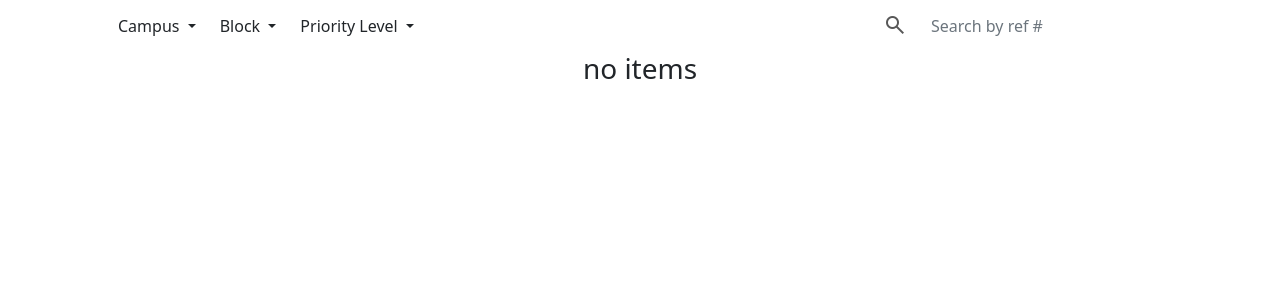
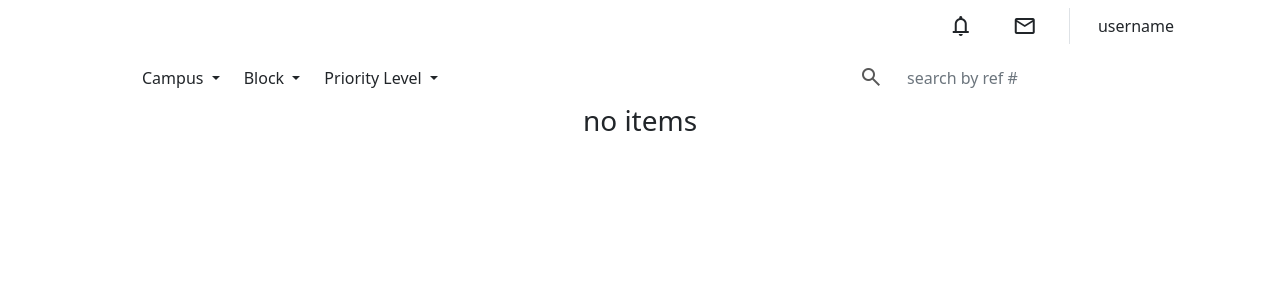
Before and after one commit to NcebaZA/Safety-and-maintanance, a Flask app: page /issues_table in a window 1280 px wide. Shown: the top 300 px of the page. Run offline with Flask 2, Linux system fonts and the light colour scheme; data comes from the database, SQL or seed files in the repository; data that the repository does not hold is empty; some libraries are stand-ins or nearby versions.

Commit message:
Added "view issues" screen plus navbar.

```diff
--- a/main.py
+++ b/main.py
@@ -200,14 +200,14 @@ def show_issues():
 
         tdataDB_id = [item.id for item in filtered_data.all()]
         main['pages'] = tdataDB.query.filter(tdataDB.id.in_(
-            tuple(tdataDB_id))).paginate(page=page, per_page=4)
+            tuple(tdataDB_id))).paginate(page=page, per_page=12)
 
         return main
 
     if request.method == 'GET':
         items_get = get_all_issues()
 
-        return render_template("issues_table.html",
+        return render_template("view_issues.html",
                                pages=items_get['pages'],
                                args=get_args_href(gbl['cur_args']))
 
--- a/templates/filters_bar.html
+++ b/templates/filters_bar.html
@@ -5,7 +5,7 @@
             <div class="d-flex inline align-items-center">
                 <span class="material-symbols-outlined">filter_list</span>
                 &nbsp;
-                <span class="fw-light">Filter</span>
+                <span class="fw-normal">filter</span>
             </div>
         </button>
         <div class="offcanvas offcanvas-end" id="offcanvasNavbar">
@@ -113,7 +113,7 @@
                 <span class="material-symbols-outlined">search</span>
             </button>
             <input class="form-control" type="text" id="search_text" style="border: none;" {% if args['keyword']
-                %}value="{{ args['keyword'] }}" {% endif %} name="search_text" placeholder="Search by ref #"
+                %}value="{{ args['keyword'] }}" {% endif %} name="search_text" placeholder="search by ref #"
                 aria-label="Search">
         </div>
     </div>
--- a/templates/issues_table.html
+++ b/templates/issues_table.html
@@ -1,96 +1,6 @@
-{% extends "base.html" %}
-
-{% block head %}
-<link rel="stylesheet"
-    href="https://fonts.googleapis.com/css2?family=Material+Symbols+Outlined:opsz,wght,FILL,GRAD@48,400,0,0" />
-<script src="https://ajax.googleapis.com/ajax/libs/jquery/3.6.3/jquery.min.js"></script>
-<script type="text/javascript">
-    const filters = {};
-
-    $(document).ready(function () {
-        $('input[type="checkbox"]').on('change', function () {
-            if (!$(this).is(':checked')) { // check if the input is unchecked
-                var filterName = $(this).attr('name');
-                var filterValue = $(this).val();
-                var index = filters[filterName].indexOf(filterValue);
-                if (index !== -1) { // check if the filterValue exists in the array
-                    filters[filterName].splice(index, 1); // remove the filterValue from the array
-                    if (filters[filterName].length === 0) {
-                        delete filters[filterName]; // remove the filterName property if the array is empty
-                    }
-                }
-            } else {
-                $('input[type="checkbox"]:checked').each(function () {
-                    var filterName = $(this).attr('name');
-                    var filterValue = $(this).val();
-                    if (filters[filterName]) {
-                        if (filters[filterName].indexOf(filterValue) == -1) {
-                            filters[filterName].push(filterValue);
-                        }
-                    } else {
-                        filters[filterName] = [filterValue];
-                    }
-                });
-            }
-
-            $.ajax({
-                url: '/issues_table',
-                data: JSON.stringify(filters),
-                type: 'POST',
-                contentType: 'application/json;charset=UTF-8',
-                success: function (res) {
-                    if (res.data.redirect) {
-                        //window.location.href = res.data.redirect
-                        window.history.pushState({}, "", res.data.redirect);
-                        $('#issue-items').html(res.data.items);
-                    }
-                }
-            });
-        });
-
-        $('#search_text').keyup(function () {
-            var search = $(this).val();
-
-            $('input[type="checkbox"]:checked').each(function () {
-                var filterName = $(this).attr('name');
-                var filterValue = $(this).val();
-                if (filters[filterName]) {
-                    if (filters[filterName].indexOf(filterValue) == -1) {
-                        filters[filterName].push(filterValue);
-                    }
-                } else {
-                    filters[filterName] = [filterValue];
-                }
-            });
-
-            if (search != '') {
-                filters['keyword'] = [search];
-            } else {
-                delete filters.keyword
-            }
-            $.ajax({
-                url: "/issues_table",
-                method: "POST",
-                data: JSON.stringify(filters),
-                contentType: 'application/json;charset=UTF-8',
-                success: function (res) {
-                    if (res.data.redirect) {
-                        //window.location.href = res.data.redirect
-                        window.history.pushState({}, "", res.data.redirect);
-                        $('#issue-items').html(res.data.items);
-                    }
-                }
-            });
-        });
-    });
-</script>
-{% endblock %}
-
-{% block content %}
 <div class="container">
     <div class="container">{% include 'filters_bar.html' %}</div>
     <div class="container">
         <div class="container" id="issue-items">{% include 'issue_card.html'%}</div>
     </div>
 </div>
-{% endblock %}
--- /dev/null
+++ b/templates/view_issues.html
@@ -0,0 +1,97 @@
+{% extends "base.html" %}
+
+{% block head %}
+<!--table related-->
+<link rel="stylesheet"
+    href="https://fonts.googleapis.com/css2?family=Material+Symbols+Outlined:opsz,wght,FILL,GRAD@48,400,0,0" />
+<script src="https://ajax.googleapis.com/ajax/libs/jquery/3.6.3/jquery.min.js"></script>
+<script type="text/javascript">
+    const filters = {};
+
+    $(document).ready(function () {
+        $('input[type="checkbox"]').on('change', function () {
+            if (!$(this).is(':checked')) { // check if the input is unchecked
+                var filterName = $(this).attr('name');
+                var filterValue = $(this).val();
+                var index = filters[filterName].indexOf(filterValue);
+                if (index !== -1) { // check if the filterValue exists in the array
+                    filters[filterName].splice(index, 1); // remove the filterValue from the array
+                    if (filters[filterName].length === 0) {
+                        delete filters[filterName]; // remove the filterName property if the array is empty
+                    }
+                }
+            } else {
+                $('input[type="checkbox"]:checked').each(function () {
+                    var filterName = $(this).attr('name');
+                    var filterValue = $(this).val();
+                    if (filters[filterName]) {
+                        if (filters[filterName].indexOf(filterValue) == -1) {
+                            filters[filterName].push(filterValue);
+                        }
+                    } else {
+                        filters[filterName] = [filterValue];
+                    }
+                });
+            }
+
+            $.ajax({
+                url: '/issues_table',
+                data: JSON.stringify(filters),
+                type: 'POST',
+                contentType: 'application/json;charset=UTF-8',
+                success: function (res) {
+                    if (res.data.redirect) {
+                        //window.location.href = res.data.redirect
+                        window.history.pushState({}, "", res.data.redirect);
+                        $('#issue-items').html(res.data.items);
+                    }
+                }
+            });
+        });
+
+        $('#search_text').keyup(function () {
+            var search = $(this).val();
+
+            $('input[type="checkbox"]:checked').each(function () {
+                var filterName = $(this).attr('name');
+                var filterValue = $(this).val();
+                if (filters[filterName]) {
+                    if (filters[filterName].indexOf(filterValue) == -1) {
+                        filters[filterName].push(filterValue);
+                    }
+                } else {
+                    filters[filterName] = [filterValue];
+                }
+            });
+
+            if (search != '') {
+                filters['keyword'] = [search];
+            } else {
+                delete filters.keyword
+            }
+            $.ajax({
+                url: "/issues_table",
+                method: "POST",
+                data: JSON.stringify(filters),
+                contentType: 'application/json;charset=UTF-8',
+                success: function (res) {
+                    if (res.data.redirect) {
+                        //window.location.href = res.data.redirect
+                        window.history.pushState({}, "", res.data.redirect);
+                        $('#issue-items').html(res.data.items);
+                    }
+                }
+            });
+        });
+    });
+</script>
+{% endblock %}
+{% block content %}
+<div class="container d-flex flex-column">
+    {%include 'view_issues_navbar.html' %}
+    <div class="container-fluid">
+        <!--table here-->
+        {%include 'issues_table.html' %}
+    </div>
+</div>
+{% endblock %}
--- /dev/null
+++ b/templates/view_issues_navbar.html
@@ -0,0 +1,30 @@
+<div class="d-flex justify-content-end">
+    <nav class="navbar bg-body-tertiary">
+        <div class="container-fluid d-flex">
+            <div class="d-inline-flex gap-3">
+                <a href="#"><span class="btn material-symbols-outlined border border-0">notifications</span></a>
+                <a href="#"><span class="btn material-symbols-outlined border border-0"
+                        style="cursor: pointer;">mail</span></a>
+                <div class="border-end">&nbsp;</div>
+                <div class="d-inline-flex gap-3">
+                    <div class="dropdown dropup-center">
+                        <a class="btn border border-0 fw-normal" href="#" role="button" data-bs-toggle="dropdown"
+                            aria-expanded="false">
+                            username
+                        </a>
+
+                        <ul class="dropdown-menu dropdown-menu-end dropdown-menu-lg-start">
+                            <li><a class="dropdown-item d-inline-flex" href="#"><span
+                                        class="material-symbols-outlined fw-normal">person</span>Profile</a></li>
+                            <li>
+                                <hr class="dropdown-divider">
+                            </li>
+                            <li><a class="dropdown-item d-inline-flex" href="#"><span
+                                        class="material-symbols-outlined fw-normal">logout</span>Logout</a></li>
+                        </ul>
+                    </div>
+                </div>
+            </div>
+        </div>
+    </nav>
+</div>
```
